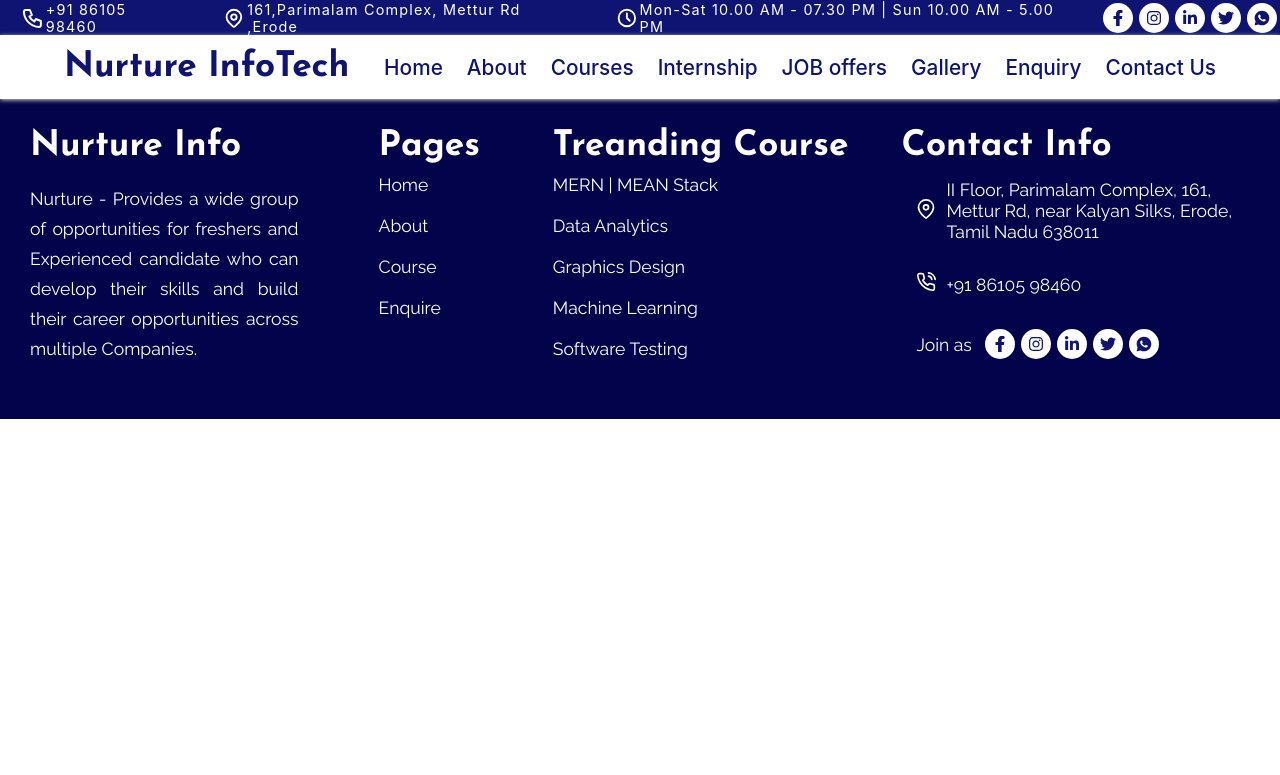
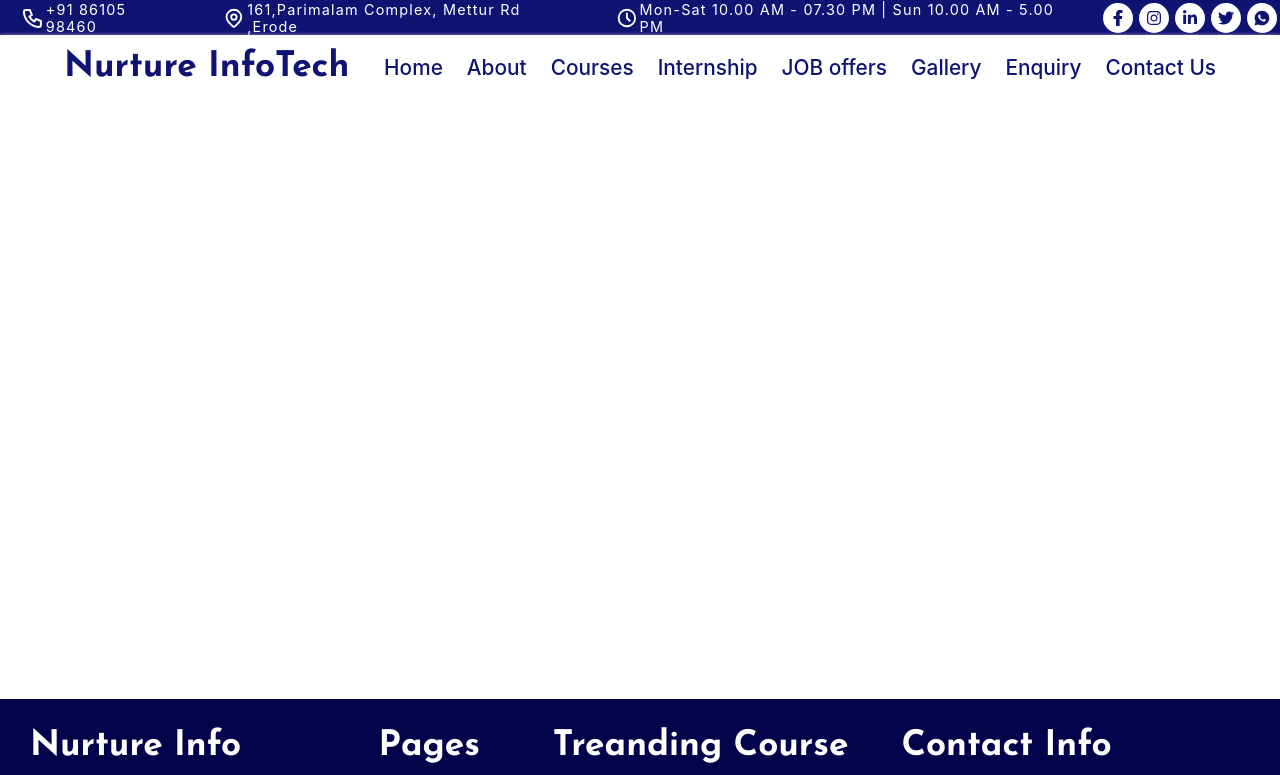
Before and after one commit to tamilselvanrangasamy/NurtureInfotech, a React (Create React App) app: page /contact in a window 1280 px wide. Shown: the top 775 px of the page. Built offline with nearby package versions, Linux system fonts and the light colour scheme; a web font is replaced by a local one.

Commit message:
Contact Page

```diff
--- a/src/App.js
+++ b/src/App.js
@@ -6,6 +6,7 @@
 import Internship from "./Components/Internship/Internship";
 import Footer from "./Components/NavBarDesign/Footer/Footer";
 import Enquiryform from "./Components/Enquiry/Enquiryform";
+import Contact from "./Components/Contact/Contact";
 
 function App() {
   return (
@@ -18,6 +19,7 @@
           <Route path="/about" element={<About></About>}></Route>
           <Route path="/intern" element={<Internship></Internship>}></Route>
           <Route path="/enquire" element={<Enquiryform></Enquiryform>}></Route>
+          <Route path="/contact" element={<Contact></Contact>} ></Route>
         </Routes>
 
         <Footer></Footer>
--- /dev/null
+++ b/src/Components/Contact/Contact.css
@@ -0,0 +1,4 @@
+.contactInfo
+{
+    height: 600px;
+}
--- /dev/null
+++ b/src/Components/Contact/Contact.jsx
@@ -0,0 +1,17 @@
+import React from 'react'
+import './Contact.css'
+function Contact() {
+  return (
+    <div>
+        <section className='Contact'>
+          <div className='contactInfo'>
+
+          </div>
+
+        </section>
+
+    </div>
+  )
+}
+
+export default Contact
--- a/src/Components/NavBarDesign/Navbar.jsx
+++ b/src/Components/NavBarDesign/Navbar.jsx
@@ -177,10 +177,10 @@
             <Link className="nav-link" to="/about">
               About
             </Link>
-            <Link className="nav-link" to="/">
+            <Link className="nav-link" to="/course">
               Courses
             </Link>
-            <Link className="nav-link" to="/category">
+            <Link className="nav-link" to="/intern">
               Internship
             </Link>
             <Link className="nav-link" to="/category">
@@ -192,7 +192,7 @@
             <Link className="nav-link" to="/enquire">
               Enquiry
             </Link>
-            <Link className="nav-link" to="/category">
+            <Link className="nav-link" to="/contact">
               Contact Us
             </Link>
             {/*  <Link className='nav-link' to='/category'>Category</Link>
```
